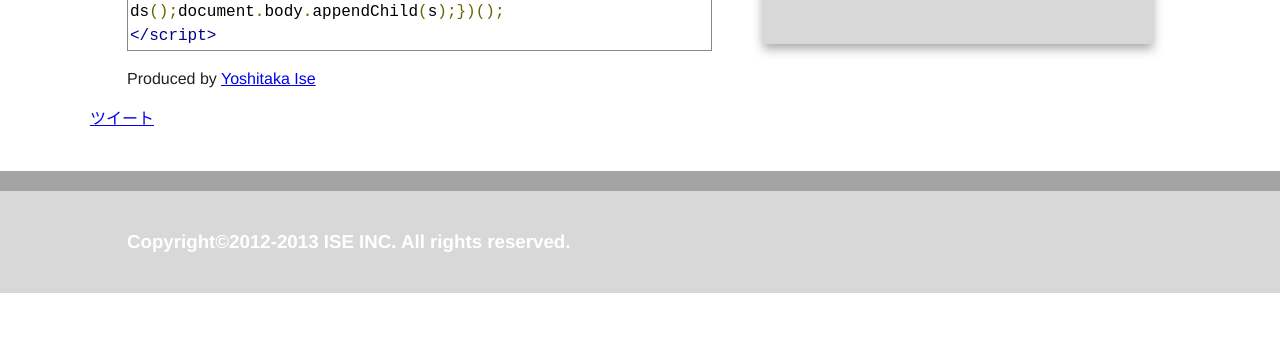
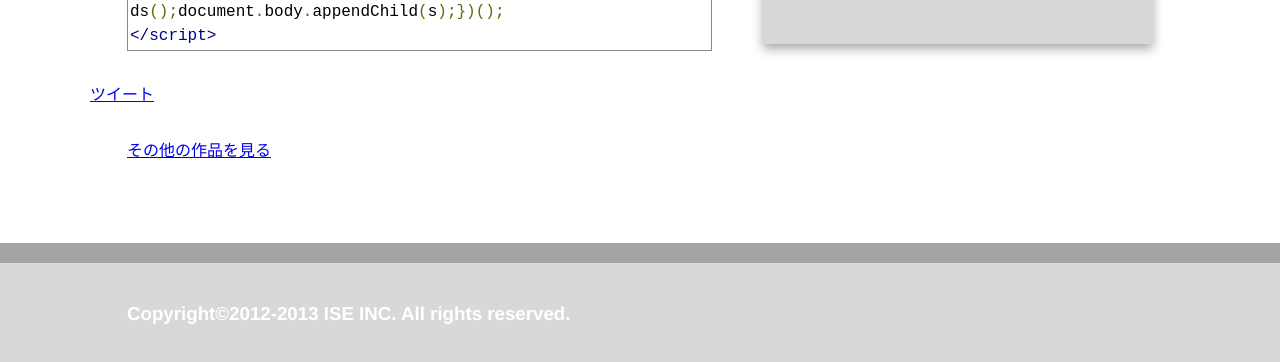
Before and after one commit to isystk/kaiji, a plain HTML site: page index.html in a window 1280 px wide. Shown: the part 476-838 px from the top of the page. Before the commit the page ends 800 px from the top, so only its background shows below. Drawn offline with nearby package versions, Linux system fonts and the light colour scheme.

Commit message:
デザインを修正

```diff
--- a/index.html
+++ b/index.html
@@ -40,10 +40,6 @@
 &lt;/script&gt;
 </pre>
 
-			<div>
-				Produced by <a href="http://profile.ise-web.com/">Yoshitaka Ise</a>
-			</div>
-
 			<div id="socialArea">
 				<ul>
 					<li class="twitter">
@@ -72,6 +68,15 @@
 					</li>
 				</ul>
   			</div>
+
+			<br/>
+			<br/>
+			<br/>
+
+			<div>
+				<a href="http://profile.ise-web.com/">その他の作品を見る</a>
+			</div>
+
 			</section>
 
 				<br />
```
